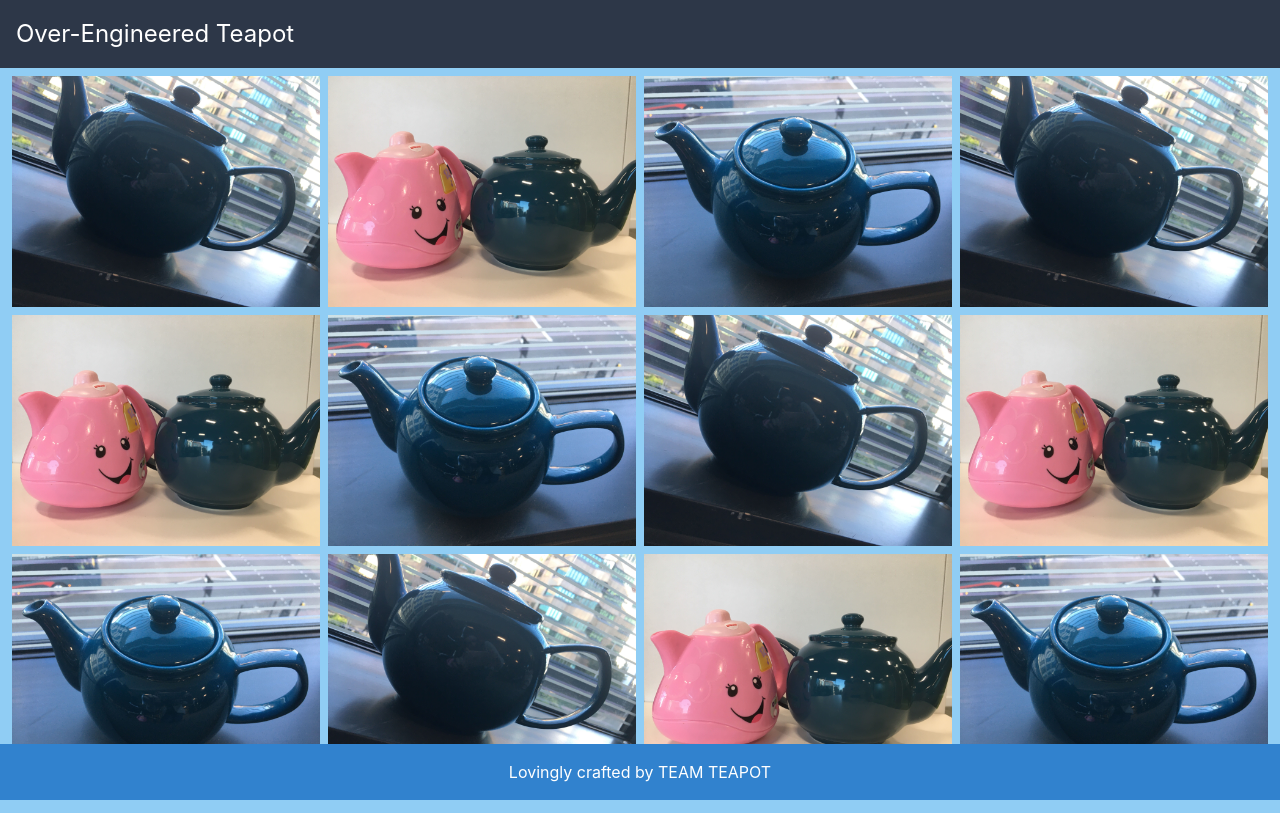
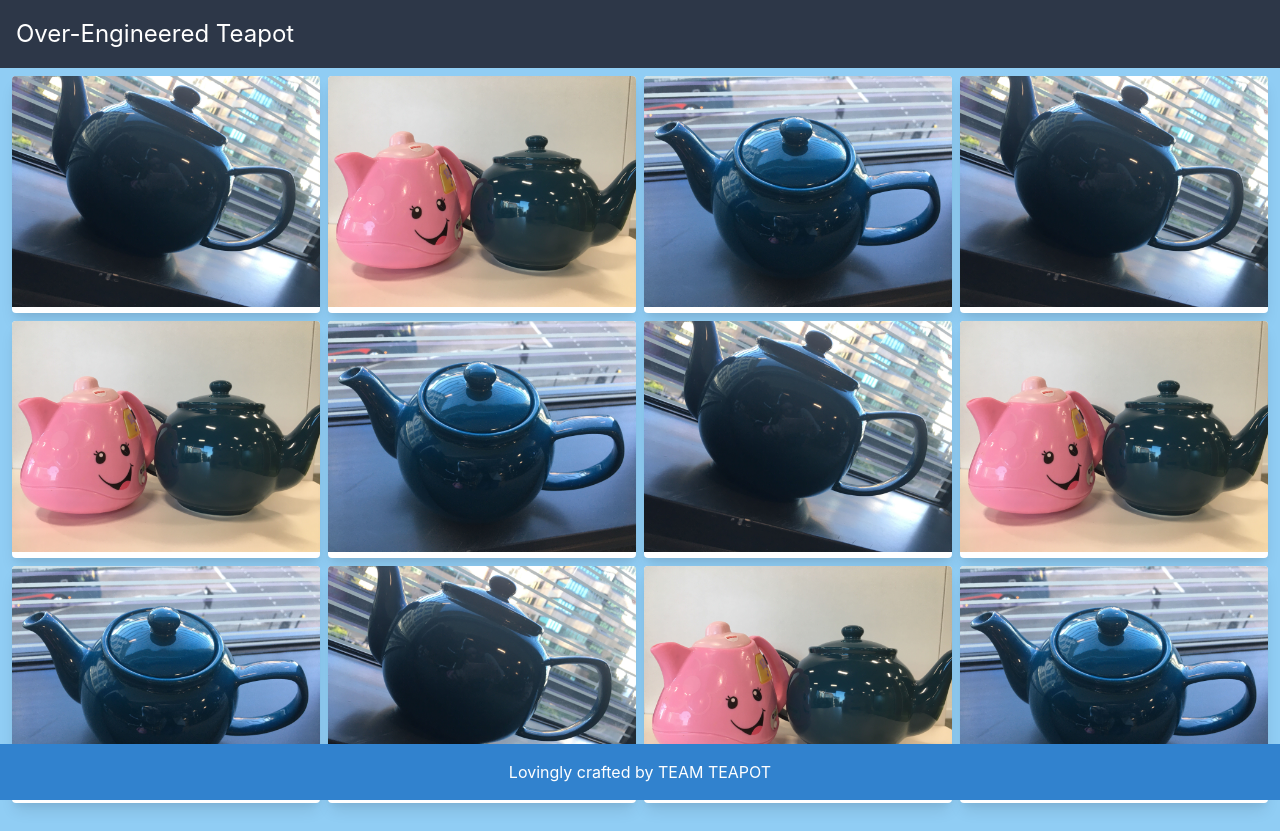
Before and after one commit to Team-Teapot/teapot-insta, a React (Create React App) app: page / in a window 1280 px wide. Built offline with nearby package versions, Linux system fonts and the light colour scheme; a small style sheet from the web is missing.

Commit message:
Put the inspiration on the screen where it belongs

```diff
--- a/src/components/ImagePreview.js
+++ b/src/components/ImagePreview.js
@@ -1,15 +1,46 @@
-import React, { useState } from 'react';
+import React, { useEffect, useState } from 'react';
+import { inspiration } from '../miscellany/inspiration';
+
+function getRandomInt(max) {
+  return Math.floor(Math.random() * (Math.floor(max)));
+}
 
 export function ImagePreview({ src, alt, filter }) {
   const [className, setClassName] = useState('inkwell');
 
+  const [inspired, setInspired] = useState(false);
+
+  const [quote, setQuote] = useState('Busy Actualizing, come back later');
+
+  useEffect(() => {
+    setQuote(inspiration.quotes[getRandomInt(inspiration.quotes.length)]);
+  }, []);
+
+  const onClick = () => setInspired(!inspired);
+
   return (
-    <img
-      className={className}
-      src={src}
-      alt={alt}
-      onMouseEnter={() => setClassName(filter)}
-      onMouseLeave={() => setClassName('inkwell')}
-    />
+    <div className="relative rounded shadow-lg overflow-hidden bg-white">
+      <button
+        onMouseEnter={() => setClassName(filter)}
+        onMouseLeave={() => setClassName('inkwell')}
+        onClick={onClick}
+        className="h-full w-full"
+      >
+        <img
+          className={`${className} ${inspired ? 'opacity-25' : ''} transition duration-500 ease-in-out h-full w-full`}
+          src={src}
+          alt={alt}
+        />
+      </button>
+      {inspired && (
+        <button
+          onClick={onClick}
+          className="absolute top-0 right-0 bottom-0 left-0 flex justify-center items-center"
+          type="button"
+        >
+          {quote}
+        </button>
+      )}
+    </div>
   );
 }
```
